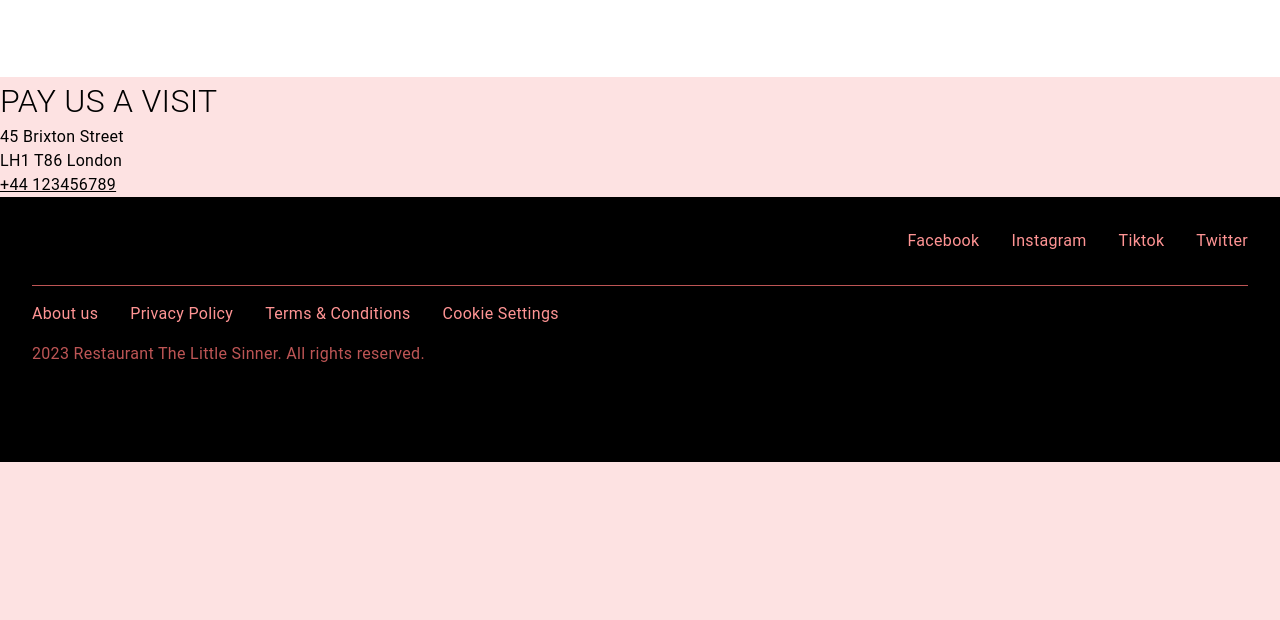
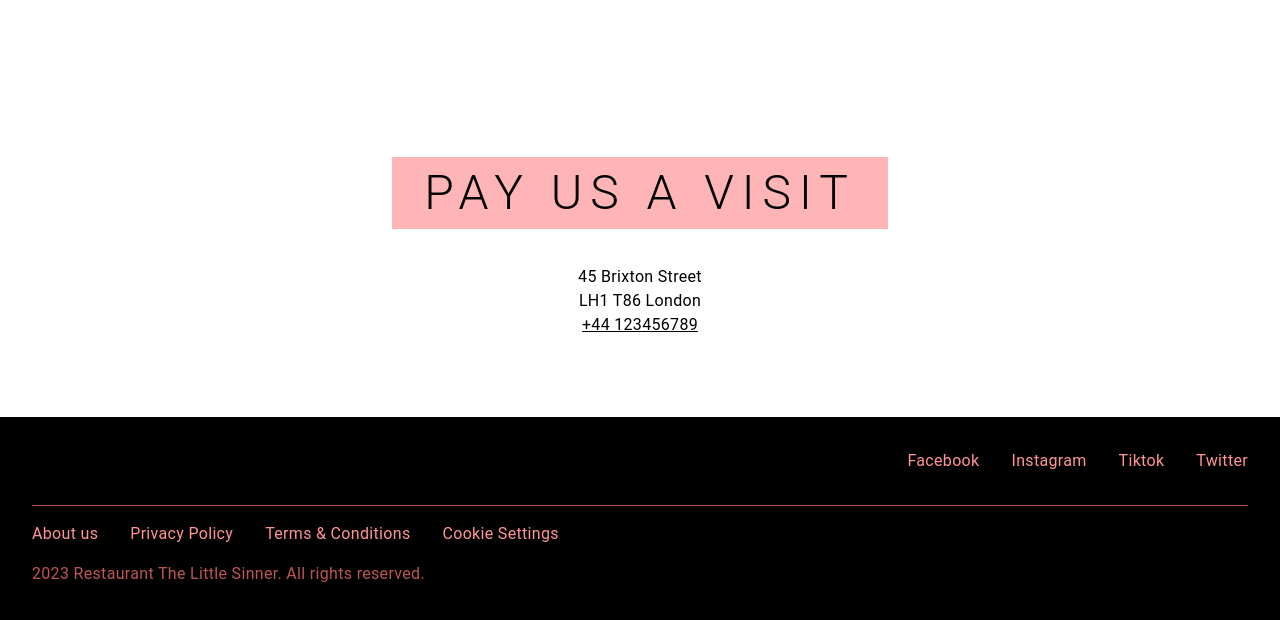
Before and after one commit to devebe/build, a website built with webpack: page src/index.html in a window 1280 px wide. Shown: the part 1103-1723 px from the top of the page. Before the commit the page ends 1565 px from the top, so only its background shows below. Built offline with nearby package versions, Linux system fonts and the light colour scheme.

Commit message:
style it

```diff
--- a/src/style.css
+++ b/src/style.css
@@ -220,3 +220,26 @@ a.socialLink:hover, a.listLink:hover {
 .copyright {
     color: #bd5555;
 }
+
+.address {
+    display: flex;
+    flex-direction: column;
+    gap: 0.25rem;
+    padding: 5rem;
+    align-items: center;
+    background-color:#ffffff;
+}
+
+.address > h3 {
+    font-size: 3rem;
+    font-weight: 300;
+    text-transform: uppercase;
+    letter-spacing: 0.5rem;
+    background-color: #ff9494b0;
+    padding: 0rem 2rem;
+    margin-bottom: 2rem;
+}
+
+.location {
+    text-align: center;
+}
```
